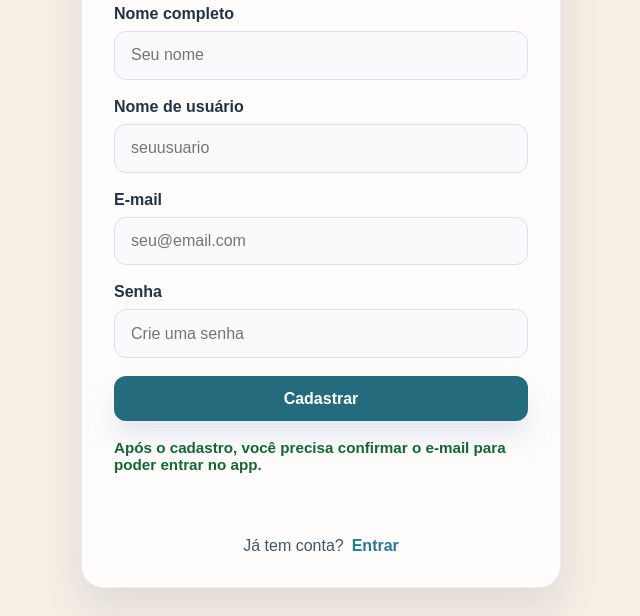
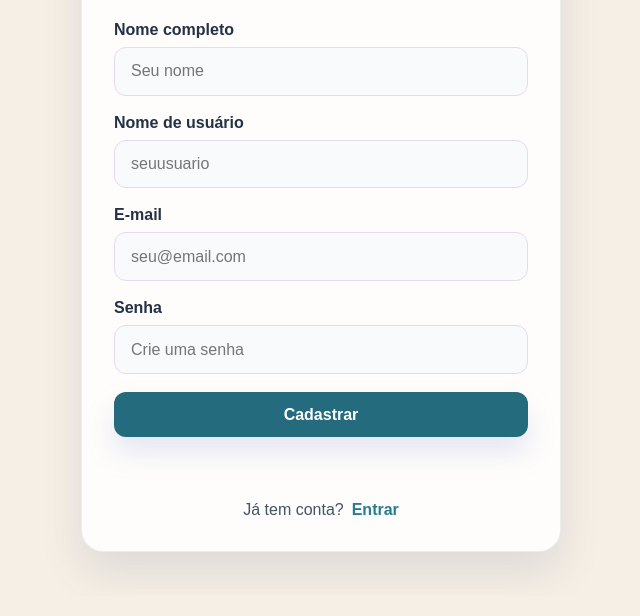
Before and after one commit to gabizinharl/bible-rats-app, a website: page cadastro.html in a window 1280 px wide. Shown: the part 204-820 px from the top of the page, without its empty margins (319-959 px from the left). Drawn offline with nearby package versions, Linux system fonts and the light colour scheme.

Commit message:
fix: remove email confirmation message from signup form

```diff
--- a/cadastro.html
+++ b/cadastro.html
@@ -40,9 +40,6 @@
           </div>
 
           <button type="submit" class="button button-primary full-width">Cadastrar</button>
-          <p class="form-message success" aria-live="polite">
-            Após o cadastro, você precisa confirmar o e-mail para poder entrar no app.
-          </p>
           <p id="signup-message" class="form-message" aria-live="polite"></p>
         </form>
 
```
